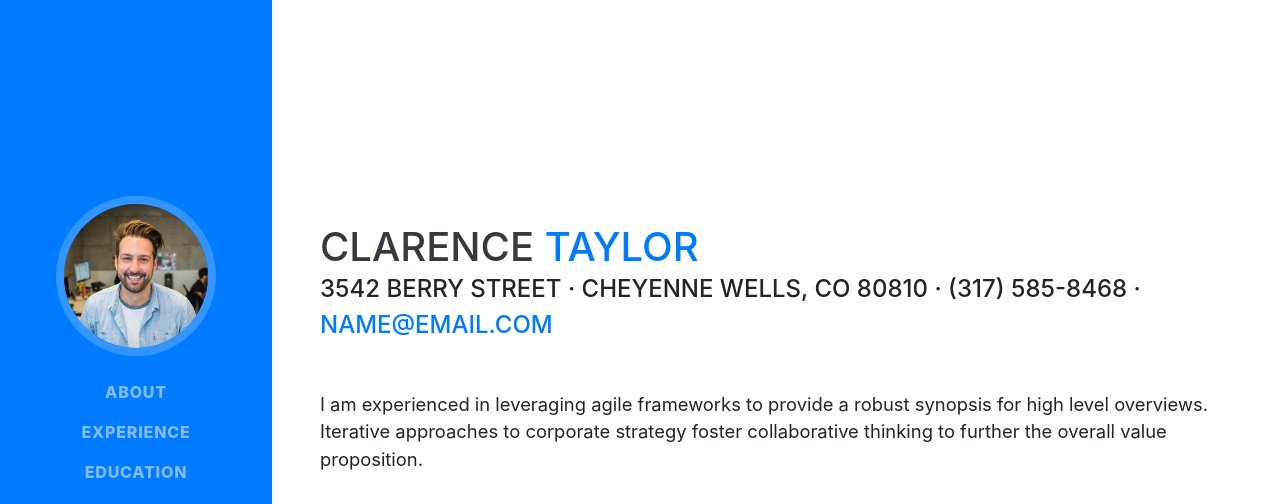
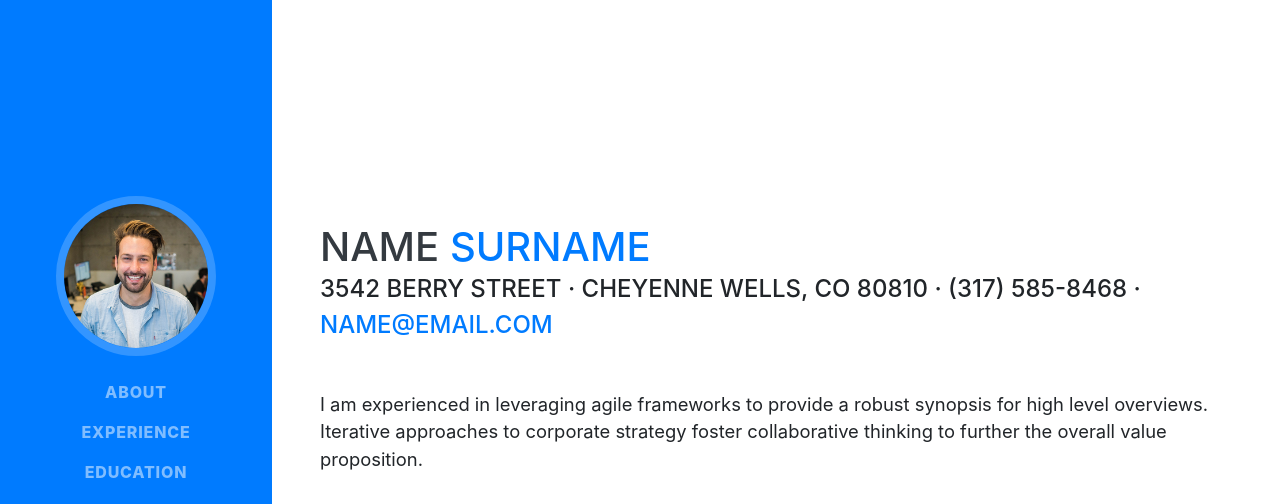
Before and after one commit to vdragoss/my_cv, a website with bundled scripts: page index.html in a window 1280 px wide. Shown: the top 504 px of the page. Built offline with nearby package versions, Linux system fonts and the light colour scheme; a web font is replaced by a local one.

Commit message:
Update index.html

```diff
--- a/index.html
+++ b/index.html
@@ -63,8 +63,8 @@
 
     <section class="resume-section p-3 p-lg-5 d-flex align-items-center" id="about">
       <div class="w-100">
-        <h1 class="mb-0">Clarence
-          <span class="text-primary">Taylor</span>
+        <h1 class="mb-0">NAME
+          <span class="text-primary">SurNAME</span>
         </h1>
         <div class="subheading mb-5">3542 Berry Street · Cheyenne Wells, CO 80810 · (317) 585-8468 ·
           <a href="mailto:name@email.com">name@email.com</a>
```
